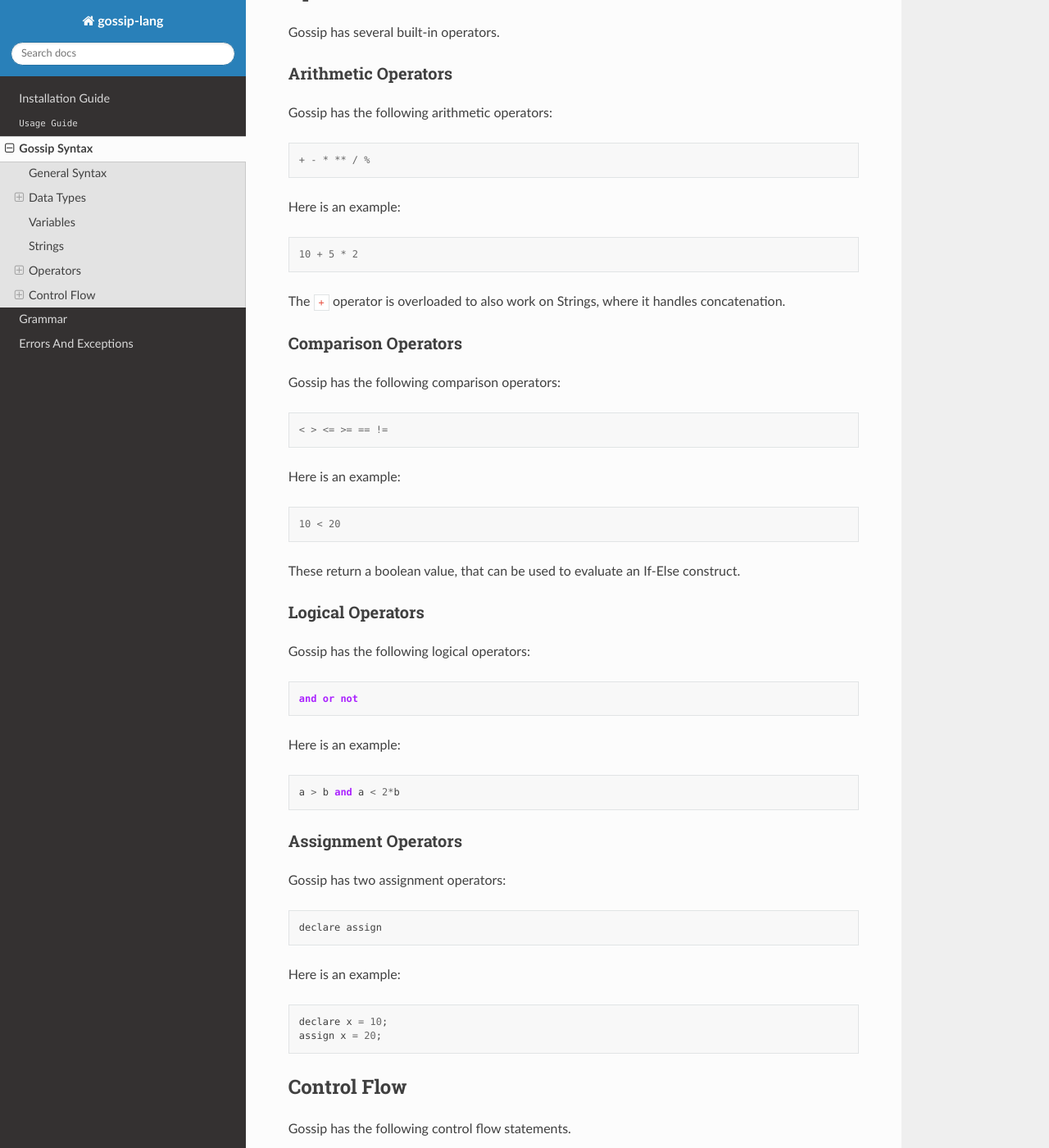
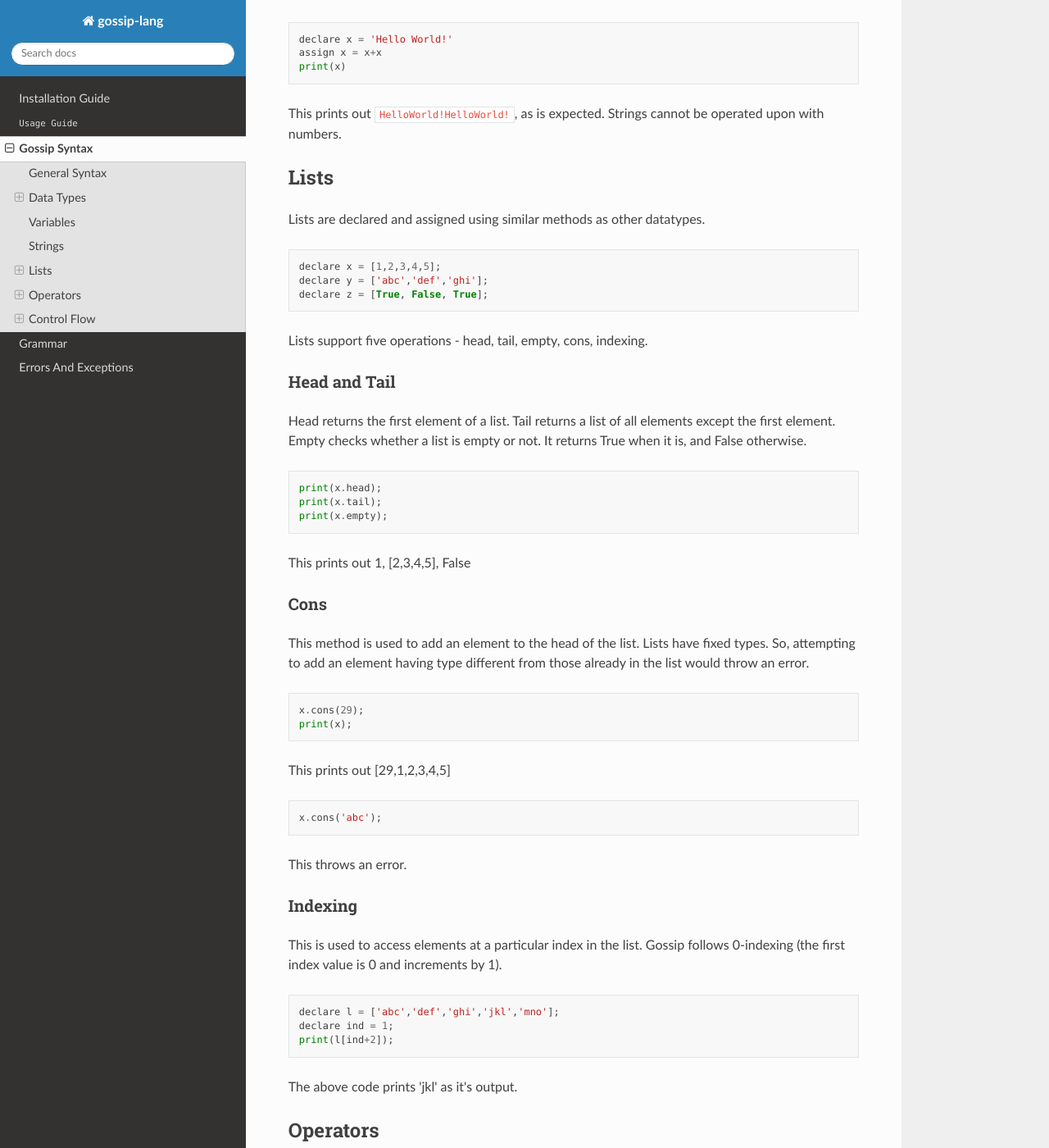
Before and after one commit to plugyawn/gossip, a Sphinx documentation site: the page built from docs/source/syntax.md, in a window 1280 px wide and 1400 px high, scrolled down 1820 px. Shown: the whole window at 82% size. Built offline with Sphinx 7.4.7 and the Read the Docs theme 2.0.0, drawn with Linux system fonts in a browser that asks for light colours; some of the changed text lies outside the part shown.

Commit message:
Updated some syntax, added full syntax for lists.
Signed-off-by: RahulVC02 <76587585+RahulVC02@users.noreply.github.com>

````diff
--- a/docs/source/syntax.md
+++ b/docs/source/syntax.md
@@ -4,7 +4,7 @@ Gossip is a dynamically typed, interpreted programming language. This document s
 
 ## General Syntax
 
-All statements in gossip compulsorily end with a semicolon. Variables are dynamically typed, and typechecked with a typechecker.
+All statements in gossip compulsorily end with a semicolon. Variables are dynamically typed, and typechecked with a typechecker. Variables, once identified by a type during declaration, cannot be assigned values of other datatypes.
 
 ```python
 declare a = 9;
@@ -54,6 +54,14 @@ Once declared, a variable cannot be re-declared in the same or a child scope. Fo
 assign x = 20;
 ```
 
+Once declared with a value, the variable is bound to be assigned values only of that type. This extends to Numbers, Booleans, Strings and Lists.
+
+```python
+declare x = 20;
+assign x = 'abc';
+```
+The above code would throw an error related to Bad Assignment of variables.
+
 ## Strings
 
 Strings are defined the same way as numbers, and are written exclusively with single quotes (').
@@ -65,6 +73,56 @@ print(x)
 ```
 
 This prints out `HelloWorld!HelloWorld!`, as is expected. Strings cannot be operated upon with numbers.
+
+## Lists
+
+Lists are declared and assigned using similar methods as other datatypes.
+
+```python
+declare x = [1,2,3,4,5];
+declare y = ['abc','def','ghi'];
+declare z = [True, False, True];
+```
+
+Lists support five operations - head, tail, empty, cons, indexing.
+
+### Head and Tail
+Head returns the first element of a list. Tail returns a list of all elements except the first element. Empty checks whether a list is empty or not. It
+returns True when it is, and False otherwise.
+```python
+print(x.head);
+print(x.tail);
+print(x.empty);
+```
+
+This prints out 1, [2,3,4,5], False
+
+### Cons
+This method is used to add an element to the head of the list. Lists have fixed types. So, attempting to add an element having type different from those already
+in the list would throw an error.
+```python
+x.cons(29);
+print(x);
+```
+
+This prints out [29,1,2,3,4,5]
+
+```python
+x.cons('abc');
+```
+
+This throws an error.
+
+### Indexing
+This is used to access elements at a particular index in the list. Gossip follows 0-indexing (the first index value is 0 and increments by 1).
+
+```python
+declare l = ['abc','def','ghi','jkl','mno'];
+declare ind = 1;
+print(l[ind+2]);
+```
+
+The above code prints 'jkl' as it's output.
 
 ## Operators
 
@@ -183,5 +241,5 @@ x = x + 1;
 A print statement in Gossip looks like this:
 
 ```
-print('Hello, world!')
+print('Hello, world!');
 ```
````
